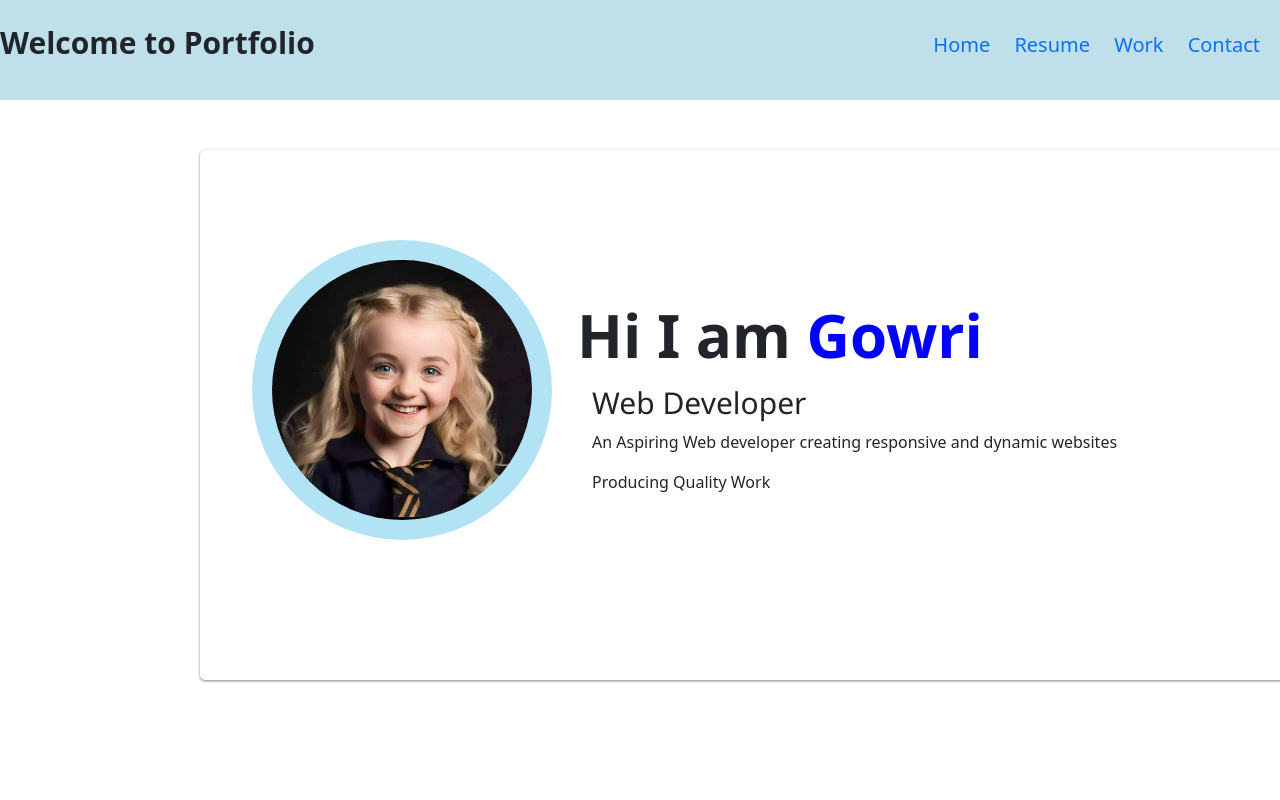
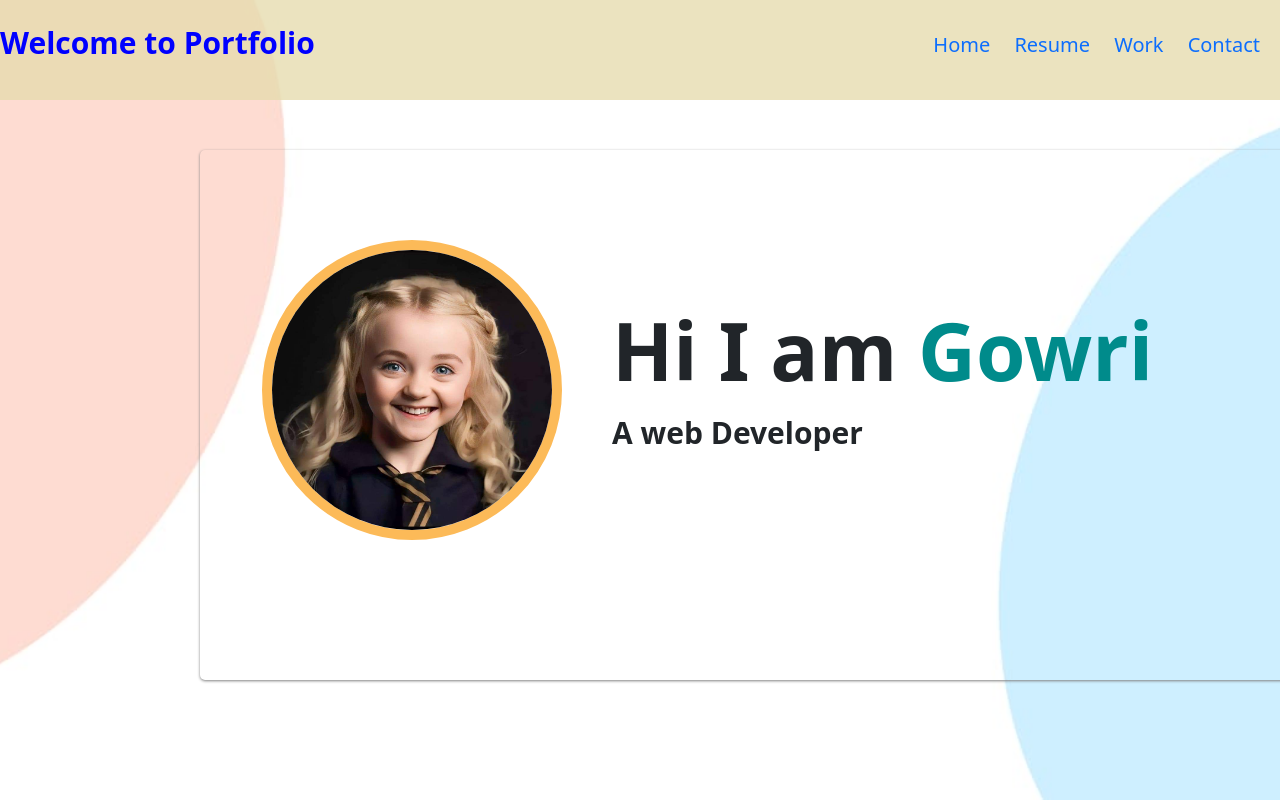
Before and after one commit to gowri575/my-portfolio, a website: page index.html in a window 1280 px wide. Drawn offline with nearby package versions, Linux system fonts and the light colour scheme.

Commit message:
version5
Background updated

```diff
--- a/index.html
+++ b/index.html
@@ -10,20 +10,13 @@
     <style>
         header
         {
-            background-color: rgba(173, 216, 230, 0.782);
+            background-color: rgba(230, 219, 173, 0.782);
             height:100px;
             display: flex;
             justify-content: space-between;
          }
-
-        img{
-            padding:20px;
-            margin-left: 150px;
-            margin-top: 150px;
-            border-radius: 60px;
-        }
         .name{
-            color:blue;
+            color:darkcyan;
         }
         .container{
             width:1100px;
@@ -32,35 +25,12 @@
             margin-left:200px;
             border-radius: 5px;
             box-shadow: 0px 1px 3px 0px gray;
-
-        }
-        img{
-            margin-left:40px;
-            margin-top:90px;
-            border-radius:150px;
-            background-color: rgb(178, 227, 244);
-        }
-        .title{
-            text-align: center;
-            margin-top: -250px;
-            font-size: 60px;
-            margin-left:60px;
-            font-family: 'Segoe UI', Tahoma, Geneva, Verdana, sans-serif;
-            font-weight: bold;
-        }
-        .sub-title{
-            font-size: 30px;
-            font-family: 'Segoe UI', Tahoma, Geneva, Verdana, sans-serif;
-            margin-left: 380px;
-        }
-        .description{
-            margin-left: 380px;
-            margin-top: 5px;
         }
         .welcome{
             font-size: 30px;
             font-weight: bold;
             margin-top: 20px;
+            color:blue;
         }
         nav span{
             font-size: 20px;
@@ -72,9 +42,31 @@
         a{
             text-decoration: none;
         }
+        body
+            {
+                background-repeat:no-repeat;
+                background-size: cover;
+                background-position: center center;
+                background-attachment: fixed;
+            }
+        img{
+             margin-top: 90px;
+             margin-left: 50px;
+             border-radius: 180px;
+             border:solid 10px rgb(252, 186, 88);
+        }
+        .title{
+            margin-left: 400px;
+            margin-top:-250px;
+            font-size: 80px;
+            font-weight:bold;
+        }
+        .subtitle{
+            font-size: 30px;
+        }
     </style>
 </head>
-<body>
+<body background="./public/images/backgroundpic.jpeg">
     <header>
         <div class="welcome">Welcome to Portfolio</div>
         <div class="nav">
@@ -85,23 +77,14 @@
                 <span id="contact"><a href="#contact">Contact</a></span>
             </nav>
         </div>
-     </header>
-     <div class="container">
-        <div>
-            <img src="./public/images/portfolio-pic.jpeg" width="300" height="300">
+    </header>
+    <section>
+        <div class="container">
+            <img src="./public/images/portfolio-pic.jpeg" width="300px" height="300px">
+            <div class="title">Hi I am <span class="name">Gowri</span>
+            <div class="subtitle">A web Developer</div>
         </div>
-        <div class="title">
-            Hi I am <Span class="name">Gowri</Span>
-        </div>
-        <div class="sub-title">
-            Web Developer
-        </div>
-        <div class="description">
-            <p>An Aspiring Web developer creating responsive and dynamic websites</p>
-            <p>Producing Quality Work<p>
-        </div>
-        </p>
-     </div>
+    </section>
 
 </body>
 </html>
```
Also changed, not shown: public/images/backgroundpic.jpeg (added).
